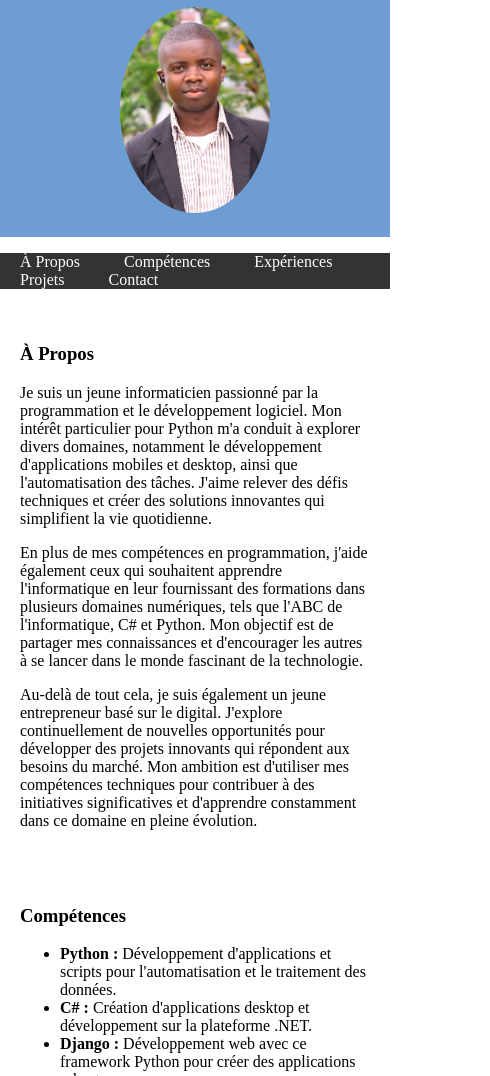
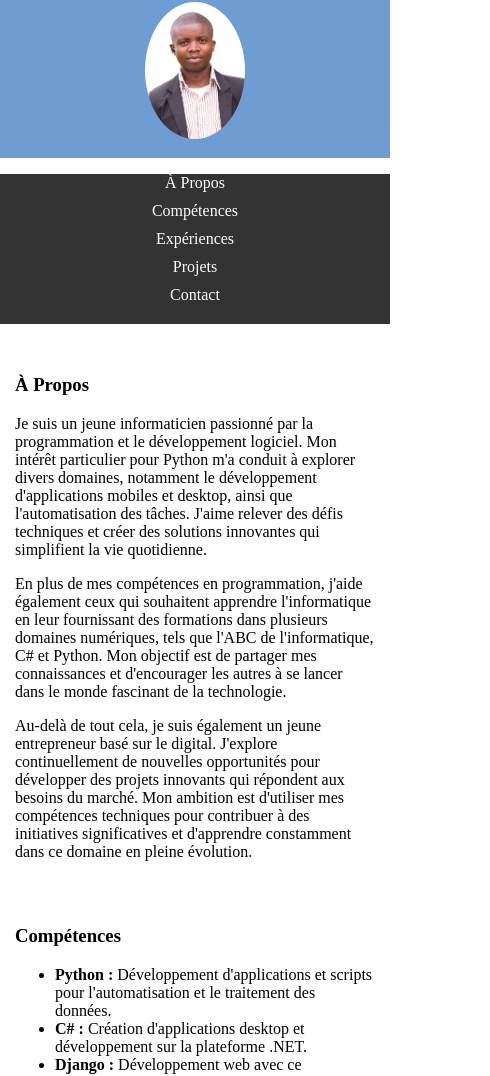
Before and after one commit to Kakela516/portfolio-pierre, a plain HTML site: page index.html in a window 390 px wide. Shown: the part 177-1253 px from the top of the page, 490 px wide, since content can reach past the window. Drawn offline with Linux system fonts and the light colour scheme.

Commit message:
Add files via upload

```diff
--- a/index.html
+++ b/index.html
@@ -4,13 +4,13 @@
     <meta charset="UTF-8">
     <meta name="viewport" content="width=device-width, initial-scale=1.0">
     <title>Portfolio de Pierre BAKAIBANE KAKELA</title>
-    <link rel="stylesheet" href="styles.css">
+    <link rel="stylesheet" href="styless.css">
 </head>
 <body>
     <header>
         <h1>Pierre BAKAIBANE KAKELA</h1>
         <h2>Développeur Python|C#</h2>
-        <img src="pierre1.JPG" alt="Photo de Pierre" class="profile-photo">
+        <img src="pierre1blanc.png" alt="Photo de Pierre" class="profile-photo">
     </header>
 
     <nav>
@@ -65,7 +65,7 @@
                 <strong>Avril 2019 :</strong> Formation sur l'Initiation en HTML5 et CSS3.
             </li>
             <li>
-                <strong>Jan 2022   :</strong> Formation Python débutant au Excellentia Center.
+                <strong>Jan 2022   :</strong> Formation Python débutant.
             </li>
             <li>
                 <strong>Avril 2022 :</strong> Formation sur le Leadership et développement personnel.
@@ -135,6 +135,8 @@
     <footer>
         <p>&copy; 2024 Pierre BAKAIBANE KAKELA. Tous droits réservés.</p>
     </footer>
+    <!-- Lien vers le fichier JavaScript -->
+    <script src="script.js"></script>
 
 </body>
 </html>
--- /dev/null
+++ b/script.js
@@ -0,0 +1,21 @@
+document.addEventListener('DOMContentLoaded', function() {
+   const sections = document.querySelectorAll('section');
+
+   const options = {
+       root: null,
+       threshold: 0.1 // Quand 10% de la section est visible
+   };
+
+   const observer = new IntersectionObserver((entries) => {
+       entries.forEach(entry => {
+           if (entry.isIntersecting) {
+               entry.target.classList.add('visible');
+               observer.unobserve(entry.target); // Arrête d'observer une fois visible
+           }
+       });
+   }, options);
+
+   sections.forEach(section => {
+       observer.observe(section);
+   });
+});
--- /dev/null
+++ b/styless.css
@@ -0,0 +1,114 @@
+body {
+    font-family: 'Bookman Old Style', serif;
+    margin: 0;
+    padding: 0;
+}
+
+header {
+    background-color: #6d9dd3;
+    color: white;
+    text-align: center;
+    padding: 20px;
+}
+
+.profile-photo {
+    width: 150px;
+    border-radius: 50%;
+}
+
+nav {
+    background-color: #333;
+}
+
+nav ul {
+    list-style-type: none;
+    padding: 0;
+    display: flex; /* Utilise Flexbox pour le menu */
+    flex-wrap: wrap; /* Permet aux éléments de passer à la ligne */
+    justify-content: center; /* Centre les éléments horizontalement */
+}
+
+nav ul li {
+    margin: 0 10px; /* Ajoute un espace entre les éléments */
+}
+
+nav ul li a {
+    color: white;
+    padding: 14px 20px;
+    text-decoration: none;
+    transition: background-color 0.3s ease, transform 0.3s ease; /* Ajoute une transition */
+}
+
+nav ul li a:hover {
+    background-color: #111;
+    transform: scale(1.05); /* Légère augmentation de la taille au survol */
+}
+
+section {
+    padding: 20px;
+    opacity: 0; /* Commence invisible */
+    transform: translateY(20px); /* Déplace légèrement vers le bas */
+    transition: opacity 0.5s ease, transform 0.5s ease; /* Transition pour l'opacité et la transformation */
+}
+
+section.visible {
+    opacity: 1; /* Rend visible */
+    transform: translateY(0); /* Remet à sa position initiale */
+}
+
+/* Styles pour les icônes sociales */
+.social-icons {
+    display: flex;
+    justify-content: center; /* Centre les icônes horizontalement */
+    gap: 20px; /* Espace entre les icônes */
+}
+
+.social-icons img {
+    width: 50px; /* Taille des icônes */
+    height: 50px; /* Assurez-vous que toutes les images ont la même hauteur */
+    object-fit: contain; /* Maintient le ratio d'aspect sans déformer l'image */
+    transition: transform 0.3s ease; /* Ajoute une transition pour l'agrandissement */
+}
+
+.social-icons img:hover {
+    transform: scale(1.2); /* Agrandit l'icône au survol */
+}
+
+/* Styles pour le footer */
+footer {
+    text-align: center;
+    padding: 10px;
+    background-color: #333;
+    color: white;
+}
+
+/* Media Queries pour rendre le design responsive */
+@media (max-width: 768px) {
+   header {
+       padding: 15px; /* Réduit le padding sur mobile */
+   }
+
+   .profile-photo {
+       width: 100px; /* Réduit la taille de la photo sur mobile */
+   }
+
+   nav ul {
+       flex-direction: column; /* Empile les éléments verticalement sur mobile */
+       align-items: center; /* Centre les éléments verticalement */
+       padding-bottom: 10px; /* Ajoute un peu d'espace en bas du menu */
+   }
+
+   nav ul li {
+       margin-bottom: 10px; /* Espace entre les éléments du menu en mode mobile */
+       display: block; /* Affiche chaque élément sur une nouvelle ligne */
+   }
+
+   section {
+       padding: 15px; /* Réduit le padding dans les sections sur mobile */
+   }
+
+   .social-icons img {
+       width: 40px; /* Réduit la taille des icônes sur mobile */
+       height: 40px;
+   }
+}
```
Also changed, not shown: pierre.jpg (added), pierre1blanc.png (added), pierre1bleu.png (added), pierre1noir.png (added).
